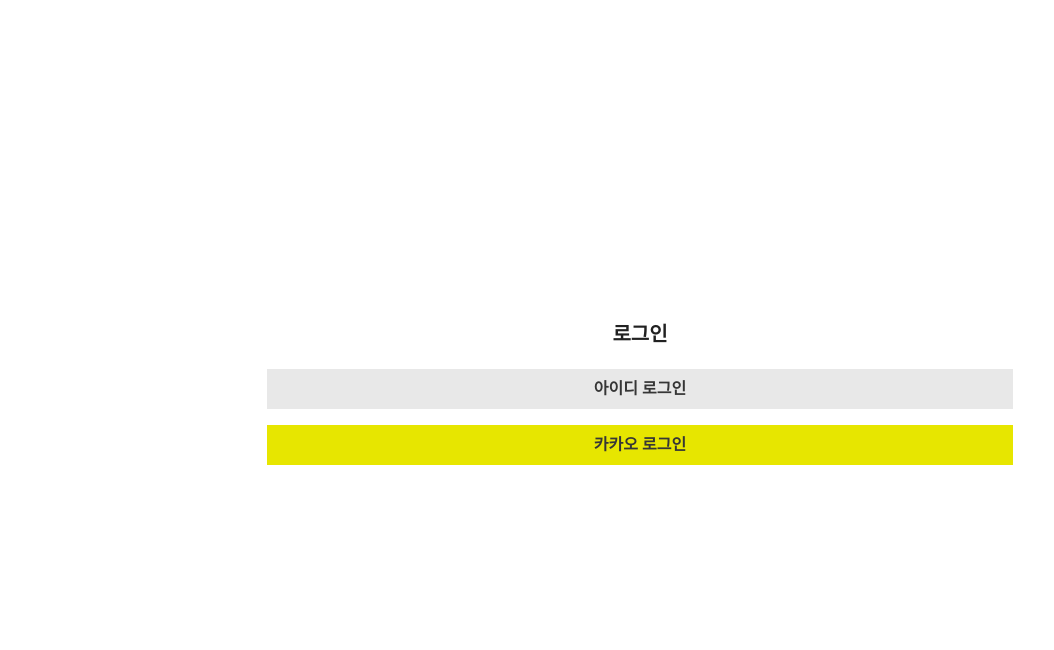
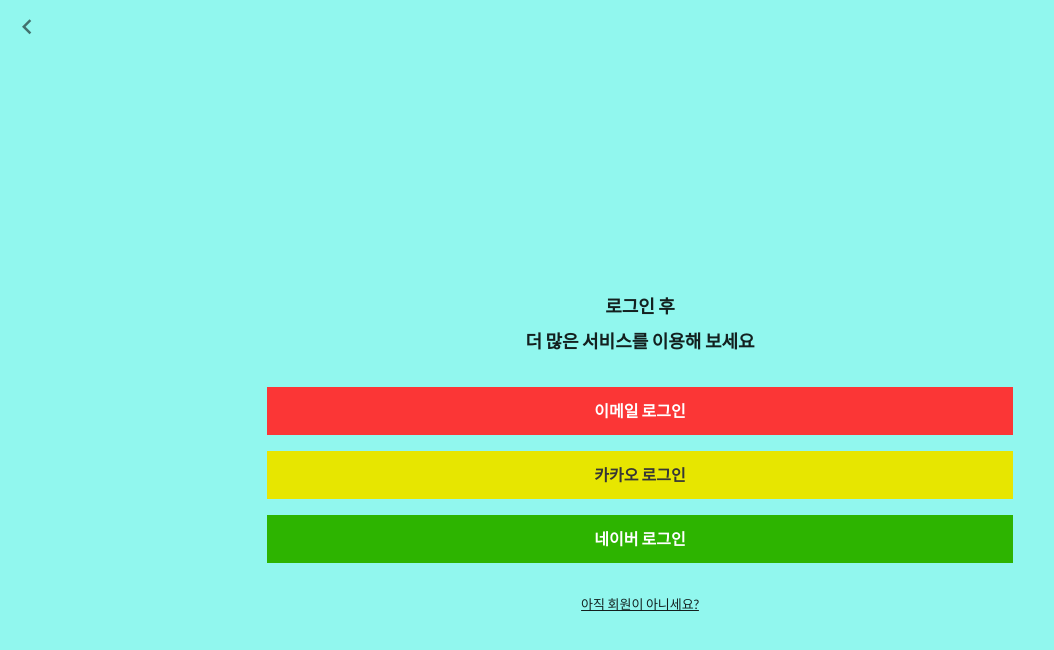
Before and after one commit to AnGwangsu/pwa_tour_front, a Vue app: page /login in a window 1280 px wide. Shown: the top 650 px of the page, without its empty margins (0-1054 px from the left). Built offline with nearby package versions, Linux system fonts and the light colour scheme; what vue-dayjs-plugin would draw is missing.

Commit message:
로그인 페이지 진행중

```diff
--- a/src/App.vue
+++ b/src/App.vue
@@ -28,3 +28,10 @@
   },
 };
 </script>
+
+<style>
+  @import url('https://fonts.googleapis.com/css2?family=Lato:ital@0;1&display=swap');
+  *{
+    font-family: 'Lato', sans-serif;
+  }
+</style>
--- a/src/components/common/Home.vue
+++ b/src/components/common/Home.vue
@@ -23,8 +23,23 @@
                     </v-flex>
                 </v-flex>
                 <!--메인2-->
-                <v-flex>
-                    <v-flex></v-flex>
+                <v-flex class="mb-5">
+                    <v-flex class="mx-5 mt-10" style="font-size:20px;font-weight:600">City</v-flex>
+                    <v-flex class="mx-5">
+                        <v-slide-group multiple>
+                            <v-slide-item v-for="i in 6" :key="i">
+                                <v-card class="my-2 mx-2" width="180" height="300">
+
+                                </v-card>
+                            </v-slide-item>
+                        </v-slide-group>
+                    </v-flex>
+                </v-flex>
+                <!--메인3-->
+                <v-flex class="mb-5">
+                    <v-flex>
+
+                    </v-flex>
                 </v-flex>
             </v-flex>
         </v-layout>
--- a/src/components/user/Login.vue
+++ b/src/components/user/Login.vue
@@ -1,13 +1,31 @@
 <template>
-    <v-container fluid style="padding:0;height:100%">
+    <v-container fluid style="padding:0;height:100%;background:#91f7ee;positon:relative;overflow:hidden">
+        <v-flex class="pa-3" style="positon:absolute;top:0"><v-icon @click="$router.push(-1)" size="30">mdi-chevron-left</v-icon></v-flex>
         <v-layout align-center style="height:100%">
             <v-flex>
-                <v-flex class="mb-5" style="text-align:center;font-size:20px;font-weight:600">로그인</v-flex>
+                <v-flex class="mb-8">
+                    <v-flex class="mb-2" style="text-align:center;font-size:18px;font-weight:600">로그인 후</v-flex>
+                    <v-flex style="text-align:center;font-size:18px;font-weight:600">더 많은 서비스를 이용해 보세요</v-flex>
+                </v-flex>
                 <v-layout justify-center>
                     <v-flex xs7 style="text-align:center">
-                        <v-flex class="py-2 mb-4" style="background:#e8e8e8;color:#363636;font-weight:600;cursor:pointer">아이디 로그인</v-flex>
-                        <v-flex class="py-2 mb-4" style="background:#e7e600;color:#363636;font-weight:600;cursor:pointer">카카오 로그인</v-flex>
+                        <v-flex class="py-3 mb-4" @click="dialog=true" style="background:#fb3636;color:#fff;font-weight:600;cursor:pointer;">이메일 로그인</v-flex>
+                        <v-flex class="py-3 mb-4" style="background:#e7e600;color:#363636;font-weight:600;cursor:pointer">카카오 로그인</v-flex>
+                        <v-flex class="py-3 mb-8" style="background:#2DB400;color:#fff;font-weight:600;cursor:pointer">네이버 로그인</v-flex>
+                        <v-flex style="font-size:13px;text-decoration:underline;cursor:pointer">아직 회원이 아니세요?</v-flex>
                     </v-flex>
+                    <v-dialog v-model="dialog" width="600">
+                        <v-card class="pa-5">
+                            <v-layout>
+                                <v-flex>
+                                    <v-flex class="mb-5" style="text-align:center;font-size:18px;font-weight:600;opacity:.7">이메일 로그인</v-flex>
+                                    <v-flex class="mb-3"><v-text-field outlined dense hide-details placeholder="이메일 입력" style="border-radius:0"></v-text-field></v-flex>
+                                    <v-flex class="mb-3"><v-text-field type="password" outlined dense hide-details placeholder="비밀번호 입력" style="border-radius:0"></v-text-field></v-flex>
+                                    <v-flex class="py-2" style="background:#91f7ee;text-align:center;font-weight:600;opacity:.7;font-size:17px">로그인</v-flex>
+                                </v-flex>
+                            </v-layout>
+                        </v-card>
+                    </v-dialog>
                 </v-layout>
             </v-flex>
         </v-layout>
@@ -18,11 +36,12 @@
 export default {
     data() {
         return {
-
+            dialog:false,
+            isAutoLogin:false
         }
     },
     methods:{
 
-    }
+    },
 }
 </script>
--- /dev/null
+++ b/src/components/user/SignUp.vue
@@ -0,0 +1,5 @@
+<template>
+    <div>
+
+    </div>
+</template>
```
Also changed, not shown: 2 other files (tests, documents, lock files or other folders).
